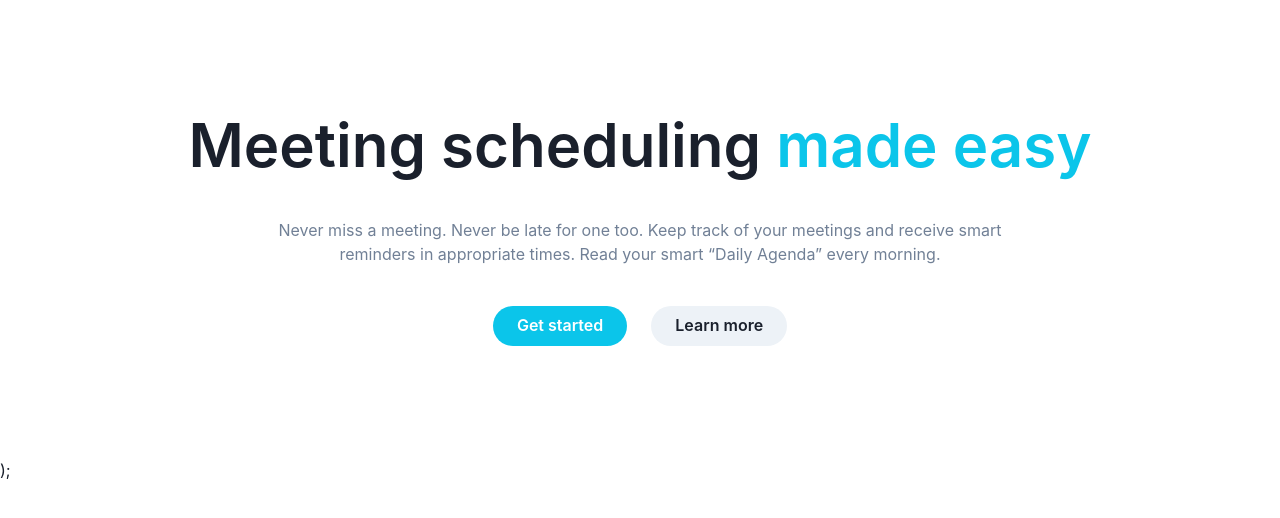
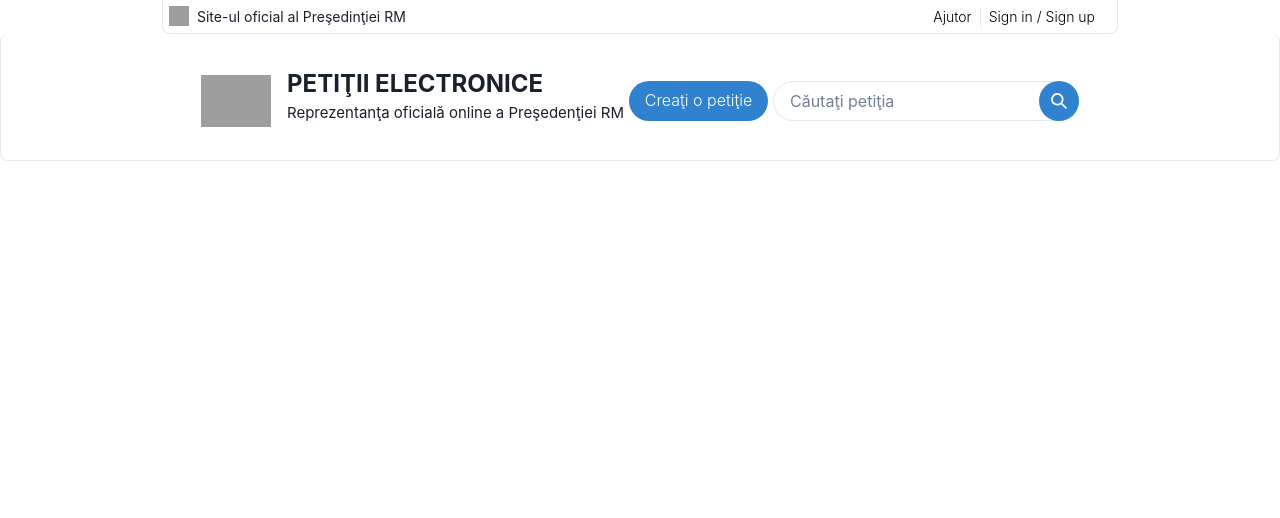
Before and after one commit to danielavornic/petitii-hackathon, a React (Vite) app: page / in a window 1280 px wide. Shown: the top 518 px of the page. Built offline with nearby package versions, Linux system fonts and the light colour scheme; grey boxes are pictures that could not be loaded.

Commit message:
Add Header
added a search bar, buttons for such pages as: Help, Sign in / Sign up; and actions: Search;
added links to Presidency website
added logos for Presidency

```diff
--- a/src/components/Header.tsx
+++ b/src/components/Header.tsx
@@ -1,26 +1,50 @@
 import React from 'react'
-import { Col, Row } from 'antd';
-import { Button, Space } from 'antd';
-import { Anchor } from 'antd';
-
-const { Link } = Anchor;
+import { Link, Text, Button, Box, Flex, Grid, Input, IconButton, InputRightElement, InputGroup, Image, Stack} from '@chakra-ui/react'
+import { SearchIcon } from '@chakra-ui/icons'
 
 export const Header = () => {
   return (
     <>
-    <Row>
-      <Col span={12}>
-        <Space wrap>
-          <Anchor>
-            <Link href="https://presedinte.md/" title="Site-ul oficial al Preşedinţiei">
+    <Grid templateColumns="repeat(16, 1fr)" gap={4}>
+      <Box gridColumn="span 2" />
+      <Box gridColumn="span 12" sx={{ display: 'center' }} justifyContent='center' borderBottomWidth='1px' borderBottomLeftRadius='lg' borderRightWidth='1px' borderBottomRightRadius='lg' borderLeftWidth='1px' width="auto" padding='1.5'>
+          <Text fontSize='sm'>
+            <Link href='https://presedinte.md/' >
+              <Stack direction='row'>
+                <Image src="https://upload.wikimedia.org/wikipedia/commons/4/4f/Emblema_Guvernului_Republicii_Moldova.png" boxSize='20px'/>
+                <Text fontSize='sm'>Site-ul oficial al Preşedinţiei RM</Text>
+              </Stack>
             </Link>
-          </Anchor>
-        </Space></Col>
-    </Row>
-    <Row>
-      <Col span={12}>col-12</Col>
-      <Col span={12}>col-12</Col>
-    </Row>
-  </>
+          </Text>
+      <Flex marginLeft="auto" alignItems="center" paddingRight="1rem">
+        <Button size='sm' as="a" href="#"  marginRight="0.5rem" variant="link" color='black' fontSize='sm' fontWeight='light'>
+          Ajutor
+        </Button>
+      <Box width="1px" height="20px" backgroundColor="gray.200" marginRight="0.5rem" />
+        <Button size='sm' as="a" href="#" variant="link" color='black' fontSize='sm' fontWeight='light'>
+          Sign in / Sign up
+        </Button>
+      </Flex>
+      </Box>
+    </Grid>
+
+    <Flex alignItems="center" paddingLeft="12.5rem" paddingRight="12.5rem" paddingTop='1rem' paddingBottom='0.5rem' borderBottomWidth='1px' borderBottomRadius='lg' borderRightWidth='1px' borderRightRadius='lg' borderLeftWidth='1px' borderLeftRadius='lg'>
+      <img src="https://upload.wikimedia.org/wikipedia/commons/thumb/a/a3/Coat_of_arms_of_Moldova.svg/640px-Coat_of_arms_of_Moldova.svg.png" alt="Site Logo" width="70px" height="70px" />
+      <Box marginLeft="1rem" fontFamily="inherit" fontSize="18px" paddingTop='1rem'>
+        <Text fontSize='2xl' as='b'>PETIŢII ELECTRONICE</Text>
+        <Text fontSize='smaller'>Reprezentanţa oficială online a Preşedenţiei RM</Text>
+        <br />
+      </Box>
+      <Button width='auto' marginLeft="auto" marginRight="auto" borderRadius='3xl' fontWeight='light' colorScheme='blue'>Creaţi o petiţie</Button>
+      <Flex alignItems="center" paddingRight="0rem">
+          <InputGroup>
+            <Input placeholder="Căutaţi petiţia" borderRadius='3xl'/>
+            <InputRightElement>
+              <IconButton colorScheme='blue' aria-label='Search database' borderRadius='3xl' icon={<SearchIcon />} />
+            </InputRightElement>
+          </InputGroup>
+        </Flex>
+    </Flex>
+    </>
   )
 }
--- a/src/pages/App.tsx
+++ b/src/pages/App.tsx
@@ -1,5 +1,5 @@
 import { Petition } from "types";
-
+import { Header } from "components";
 import { Container, Heading, Stack, Text, Button } from "@chakra-ui/react";
 
 const petition: Petition = {
@@ -44,44 +44,7 @@ const petition: Petition = {
 export const App = () => {
   return (
     <div className="App">
-      <Container maxW={"5xl"}>
-        <Stack
-          textAlign={"center"}
-          align={"center"}
-          spacing={{ base: 8, md: 10 }}
-          py={{ base: 20, md: 28 }}
-        >
-          <Heading
-            fontWeight={600}
-            fontSize={{ base: "3xl", sm: "4xl", md: "6xl" }}
-            lineHeight={"110%"}
-          >
-            Meeting scheduling{" "}
-            <Text as={"span"} color={"primary.400"}>
-              made easy
-            </Text>
-          </Heading>
-          <Text color={"gray.500"} maxW={"3xl"}>
-            Never miss a meeting. Never be late for one too. Keep track of your meetings and receive
-            smart reminders in appropriate times. Read your smart “Daily Agenda” every morning.
-          </Text>
-          <Stack spacing={6} direction={"row"}>
-            <Button
-              rounded={"full"}
-              px={6}
-              colorScheme={"primary"}
-              bg={"primary.400"}
-              _hover={{ bg: "primary.500" }}
-            >
-              Get started
-            </Button>
-            <Button rounded={"full"} px={6}>
-              Learn more
-            </Button>
-          </Stack>
-        </Stack>
-      </Container>
-      );
+      <Header></Header>
     </div>
   );
 };
```
